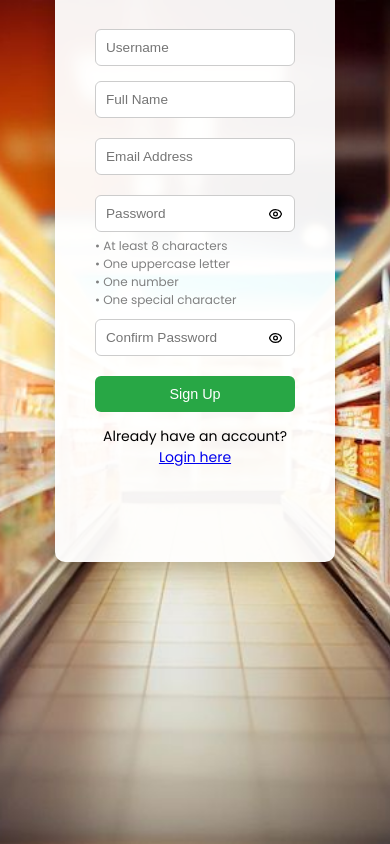
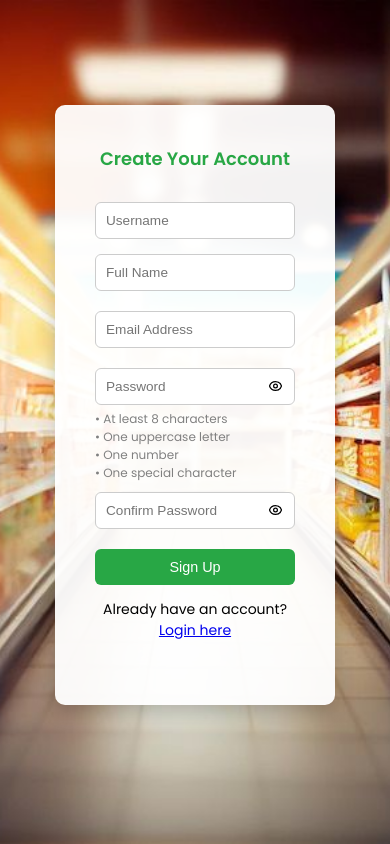
Before and after one commit to Tinotenda-Maxwell/flexxcart, a plain HTML site: page signup.html in a window 390 px wide. Drawn offline with Linux system fonts and the light colour scheme.

Commit message:
Add files via upload

```diff
--- a/signup.html
+++ b/signup.html
@@ -111,7 +111,7 @@
     /* Responsive Adjustments */
     @media (max-width: 769px) {
       .signup-container {
-        max-width: 300px%;
+        max-width: 300px;
       }
 
       input {
@@ -147,8 +147,8 @@
      @media (max-width: 391px){
       .signup-container{
         width: 280px;
-        height: 630px;
-        margin-top: -350px;
+        height: 600px;
+        margin-top: -35px;
 
       }
 
```
